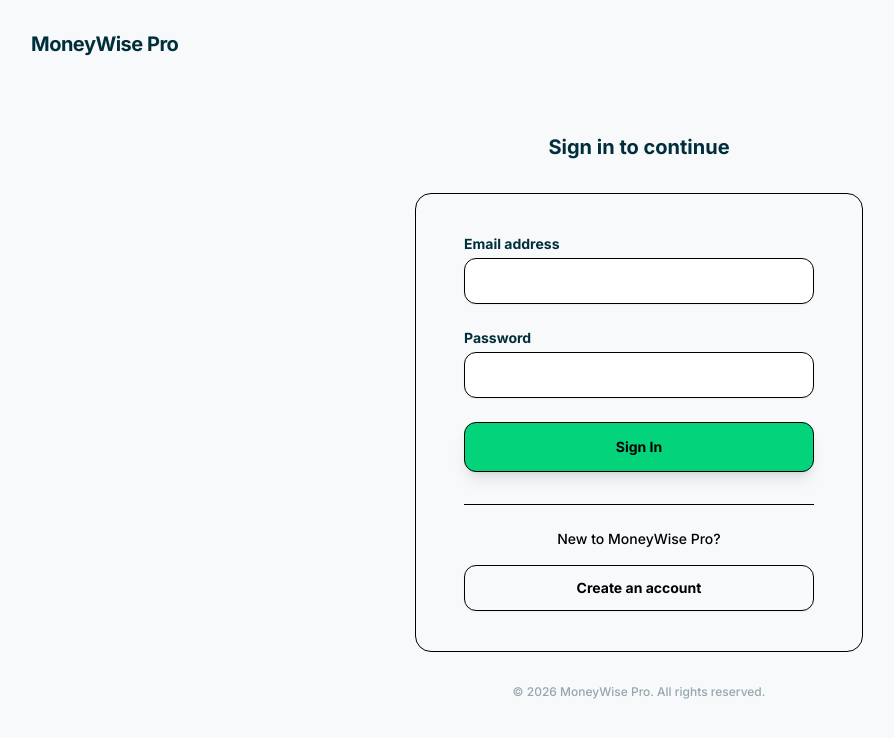
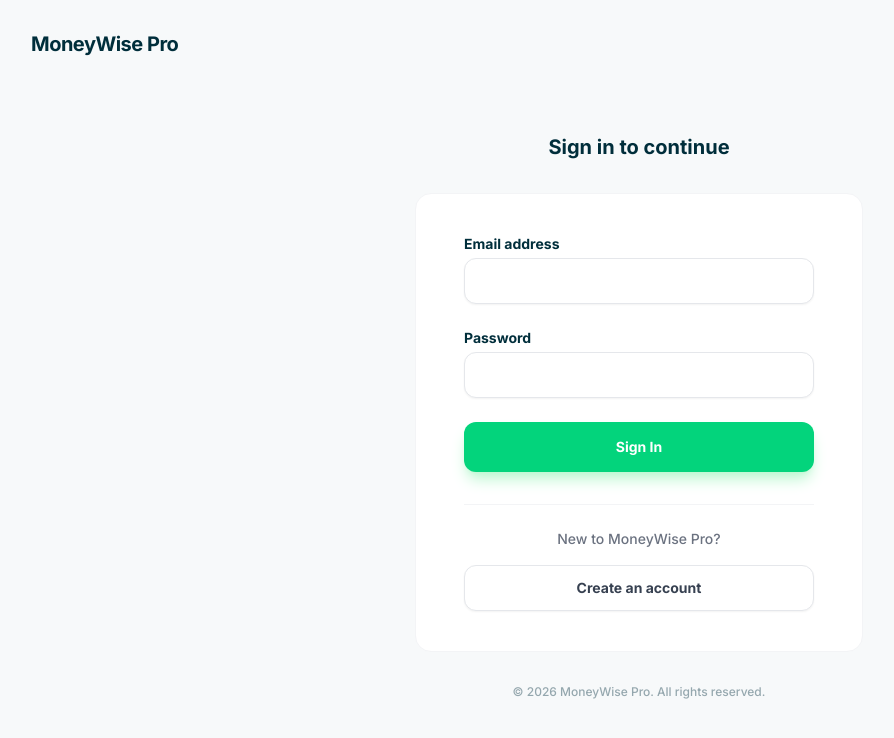
Before and after one commit to twalumbu-prog/MoneyWise-Pro, a React (Vite) app in the folder apps/web/: page /login in a window 1280 px wide. Shown: the top 738 px of the page, without its empty margins (1-895 px from the left). Built offline with nearby package versions, Linux system fonts and the light colour scheme; no server answers.

Commit message:
fix: Restore default Tailwind colors by moving custom colors to extend

```diff
--- a/apps/web/tailwind.config.js
+++ b/apps/web/tailwind.config.js
@@ -5,7 +5,7 @@ export default {
         "./src/**/*.{js,ts,jsx,tsx}",
     ],
     theme: {
-        extend: {},
+        extend: {
             fontFamily: {
                 sans: ['Inter', 'sans-serif'],
             },
@@ -15,6 +15,7 @@ export default {
                     navy: '#002E3B',
                     gray: '#F7F9FA',
                 }
+            }
         },
     },
     plugins: [],
```
Lines whose indentation alone changed are shown as unchanged.
